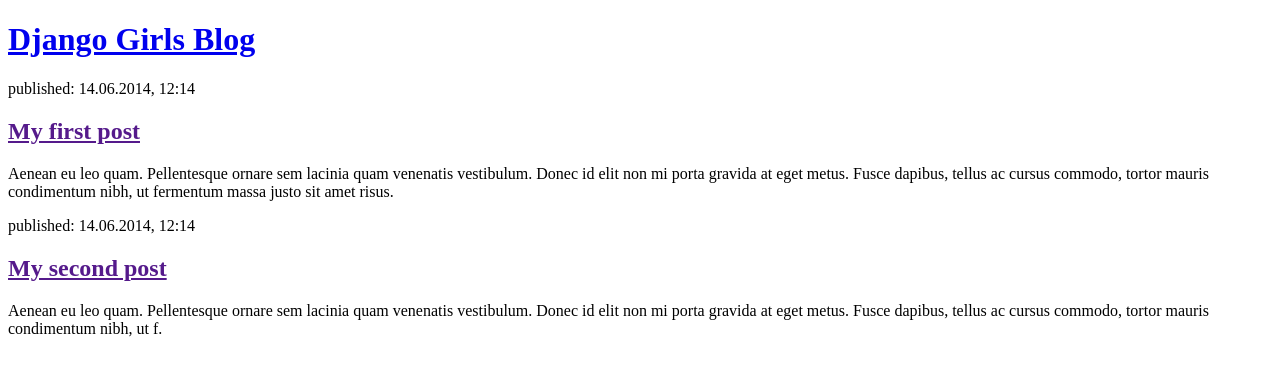
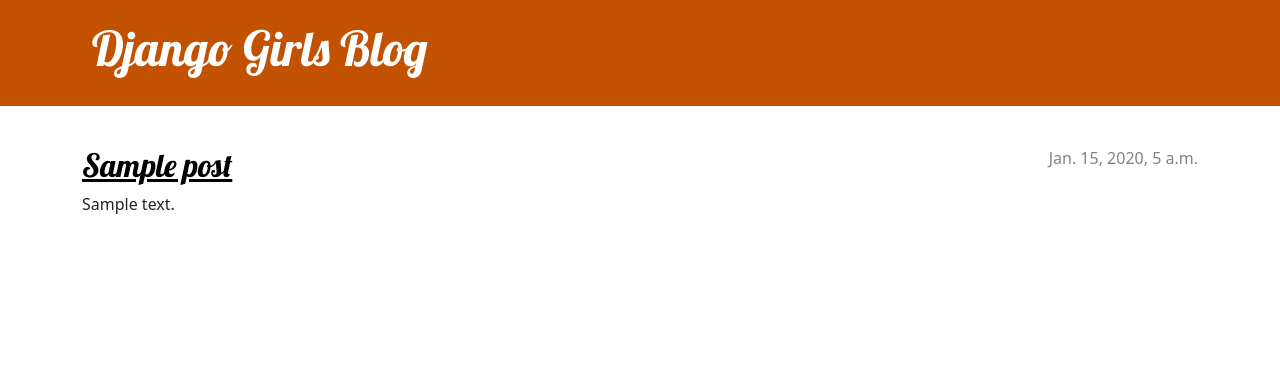
Before and after one commit to samtaitai/my-django-blog, a Django app: page / in a window 1280 px wide. Shown: the top 376 px of the page. Run offline with Django 3.2, Linux system fonts and the light colour scheme; tables that the repository leaves empty hold one stand-in row (values such as "Sample post").

Commit message:
Added view and template for detailed blog post as well as CSS for the site.

```diff
--- /dev/null
+++ b/blog/static/css/blog.css
@@ -0,0 +1,70 @@
+.page-header {
+    background-color: #C25100;
+    margin-top: 0;
+    margin-bottom: 40px;
+    padding: 20px 20px 20px 40px;
+}
+
+.page-header h1,
+.page-header h1 a,
+.page-header h1 a:visited,
+.page-header h1 a:active {
+    color: #ffffff;
+    font-size: 36pt;
+    text-decoration: none;
+}
+
+h1,
+h2,
+h3,
+h4 {
+    font-family: 'Lobster', cursive;
+}
+
+.date {
+    color: #828282;
+}
+
+.save {
+    float: right;
+}
+
+.post-form textarea,
+.post-form input {
+    width: 100%;
+}
+
+.top-menu,
+.top-menu:hover,
+.top-menu:visited {
+    color: #ffffff;
+    float: right;
+    font-size: 26pt;
+    margin-right: 20px;
+}
+
+.post {
+    margin-bottom: 70px;
+}
+
+.post h2 a,
+.post h2 a:visited {
+    color: #000000;
+}
+
+.post > .date,
+.post > .actions {
+    float: right;
+}
+
+.btn-secondary,
+.btn-secondary:visited {
+    color: #C25100;
+    background: none;
+    border-color: #C25100;
+}
+
+.btn-secondary:hover {
+    color: #FFFFFF;
+    background-color: #C25100;
+}
--- /dev/null
+++ b/blog/templates/blog/base.html
@@ -0,0 +1,28 @@
+{% load static %}
+<!DOCTYPE html>
+<html>
+    <head>
+        <title>Django Girls blog</title>
+        <!-- CSS only -->
+        <link href="https://cdn.jsdelivr.net/npm/bootstrap@5.2.0-beta1/dist/css/bootstrap.min.css" rel="stylesheet" integrity="sha384-0evHe/X+R7YkIZDRvuzKMRqM+OrBnVFBL6DOitfPri4tjfHxaWutUpFmBp4vmVor" crossorigin="anonymous">
+        <link rel="stylesheet" href="{% static 'css/blog.css' %}">
+        <link rel="preconnect" href="https://fonts.googleapis.com">
+        <link rel="preconnect" href="https://fonts.gstatic.com" crossorigin>
+        <link href="https://fonts.googleapis.com/css2?family=Lobster&display=swap" rel="stylesheet">
+    </head>
+    <body>
+        <header class="page-header">
+          <div class="container">
+              <h1><a href="/">Django Girls Blog</a></h1>
+          </div>
+        </header>
+        <main class="container">
+            <div class="row">
+                <div class="col">
+                {% block content %}
+                {% endblock %}
+                </div>
+            </div>
+        </main>
+    </body>
+</html>
--- a/blog/templates/blog/post_list.html
+++ b/blog/templates/blog/post_list.html
@@ -1,23 +1,32 @@
+{% extends 'blog/base.html' %}
+{% load static %}
 <!DOCTYPE html>
 <html>
     <head>
         <title>Django Girls blog</title>
+        <!-- CSS only -->
+        <link href="https://cdn.jsdelivr.net/npm/bootstrap@5.2.0-beta1/dist/css/bootstrap.min.css" rel="stylesheet" integrity="sha384-0evHe/X+R7YkIZDRvuzKMRqM+OrBnVFBL6DOitfPri4tjfHxaWutUpFmBp4vmVor" crossorigin="anonymous">
+        <link rel="stylesheet" href="{% static 'css/blog.css' %}">
+        <link rel="preconnect" href="https://fonts.googleapis.com">
+        <link rel="preconnect" href="https://fonts.gstatic.com" crossorigin>
+        <link href="https://fonts.googleapis.com/css2?family=Lobster&display=swap" rel="stylesheet">
     </head>
     <body>
-        <header>
-            <h1><a href="/">Django Girls Blog</a></h1>
+        <header class="page-header">
+            <div class="container">
+                <h1><a href="/">Django Girls Blog</a></h1>
+            </div>
         </header>
-
-        <article>
-            <time>published: 14.06.2014, 12:14</time>
-            <h2><a href="">My first post</a></h2>
-            <p>Aenean eu leo quam. Pellentesque ornare sem lacinia quam venenatis vestibulum. Donec id elit non mi porta gravida at eget metus. Fusce dapibus, tellus ac cursus commodo, tortor mauris condimentum nibh, ut fermentum massa justo sit amet risus.</p>
-        </article>
-
-        <article>
-            <time>published: 14.06.2014, 12:14</time>
-            <h2><a href="">My second post</a></h2>
-            <p>Aenean eu leo quam. Pellentesque ornare sem lacinia quam venenatis vestibulum. Donec id elit non mi porta gravida at eget metus. Fusce dapibus, tellus ac cursus commodo, tortor mauris condimentum nibh, ut f.</p>
-        </article>
+            {% block content %}
+                {% for post in posts %}
+                    <article class="post">
+                        <time class="date">
+                            {{ post.published_date }}
+                        </time>
+                        <h2><a href="{% url 'post_detail' pk=post.pk %}">{{ post.title }}</a></h2>
+                        <p>{{ post.text|linebreaksbr }}</p>
+                    </article>
+                {% endfor %}
+            {% endblock %}
     </body>
 </html>
--- a/blog/urls.py
+++ b/blog/urls.py
@@ -4,4 +4,5 @@ from . import views
 # a view called post_list to the root url('')
 urlpatterns = [
     path('', views.post_list, name='post_list'),
+    path('post/<int:pk>/', views.post_detail, name='post_detail'),
 ]
--- a/blog/views.py
+++ b/blog/views.py
@@ -1,6 +1,16 @@
 from django.shortcuts import render
+from .models import Post # dot means current dir
+from django.utils import timezone
+from django.shortcuts import render, get_object_or_404
 
 # Create your views here.
 # takes request then return with the render function that will show template
+# posts is QuerySet's name here
+# {} parameter: in this rendered document, variable posts indicates QuerySet posts
 def post_list(request):
-    return render(request, 'blog/post_list.html', {})
+    posts = Post.objects.filter(published_date__lte=timezone.now()).order_by('published_date')
+    return render(request, 'blog/post_list.html', {'posts': posts})
+
+def post_detail(request, pk):
+    post = get_object_or_404(Post, pk=pk)
+    return render(request, 'blog/post_detail.html', {'post': post})
```
Also changed, not shown: blog/templates/blog/post_detail.html (added, +14 -0 lines), 10 other files.
